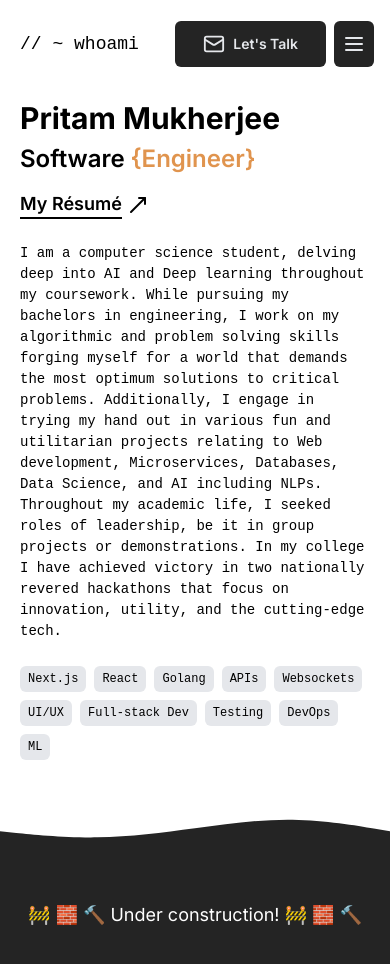
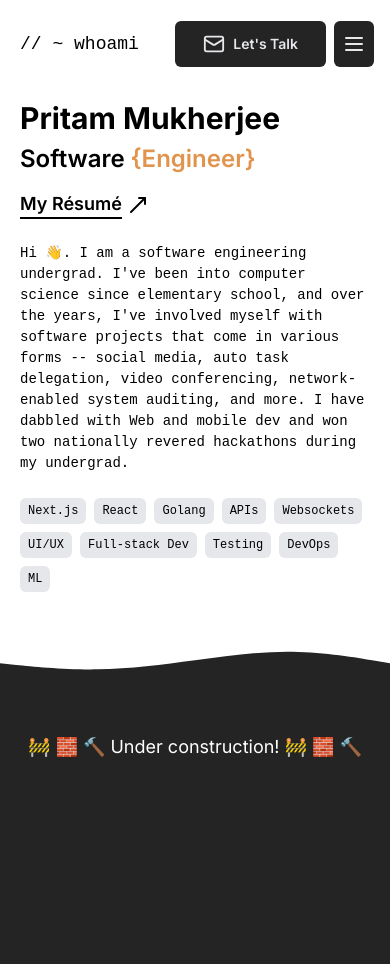
Before and after one commit to magnumxpm/portfolio, a Next.js app: page / in a window 390 px wide. Shown: the top 964 px of the page. Built offline with nearby package versions, Linux system fonts and the light colour scheme.

Commit message:
Changed the about text in landing

```diff
--- a/src/app/page.tsx
+++ b/src/app/page.tsx
@@ -26,7 +26,7 @@ export default function Home() {
 				"DevOps",
 				"ML",
 			],
-			desc: "I am a computer science student, delving deep into AI and Deep learning throughout my coursework. While pursuing my bachelors in engineering, I work on my algorithmic and problem solving skills forging myself for a world that demands the most optimum solutions to critical problems. Additionally, I engage in trying my hand out in various fun and utilitarian projects relating to Web development, Microservices, Databases, Data Science, and AI including NLPs. Throughout my academic life, I seeked roles of leadership, be it in group projects or demonstrations. In my college I have achieved victory in two nationally revered hackathons that focus on innovation, utility, and the cutting-edge tech.",
+			desc: "Hi 👋. I am a software engineering undergrad. I've been into computer science since elementary school, and over the years, I've involved myself with software projects that come in various forms -- social media, auto task delegation, video conferencing, network-enabled system auditing, and more. I have dabbled with Web and mobile dev and won two nationally revered hackathons during my undergrad.",
 			specialties: [
 				"API servers",
 				"Websockets",
@@ -51,7 +51,7 @@ export default function Home() {
 			</div>
 
 			{/* VV The div will limit all content to fill within a max-width */}
-			<div className="flex flex-col min-h-[600px] md:min-h-[570px] lg:min-h-[500px] px-5 py-3 w-full max-w-desktop snap-y snap-start">
+			<div className="flex flex-col min-h-[400px] md:min-h-[450px] lg:min-h-[500px] px-5 py-3 w-full max-w-desktop snap-y snap-start">
 				{data && <HeroContent tags={data.tags} desc={data.desc} />}
 			</div>
 
```
